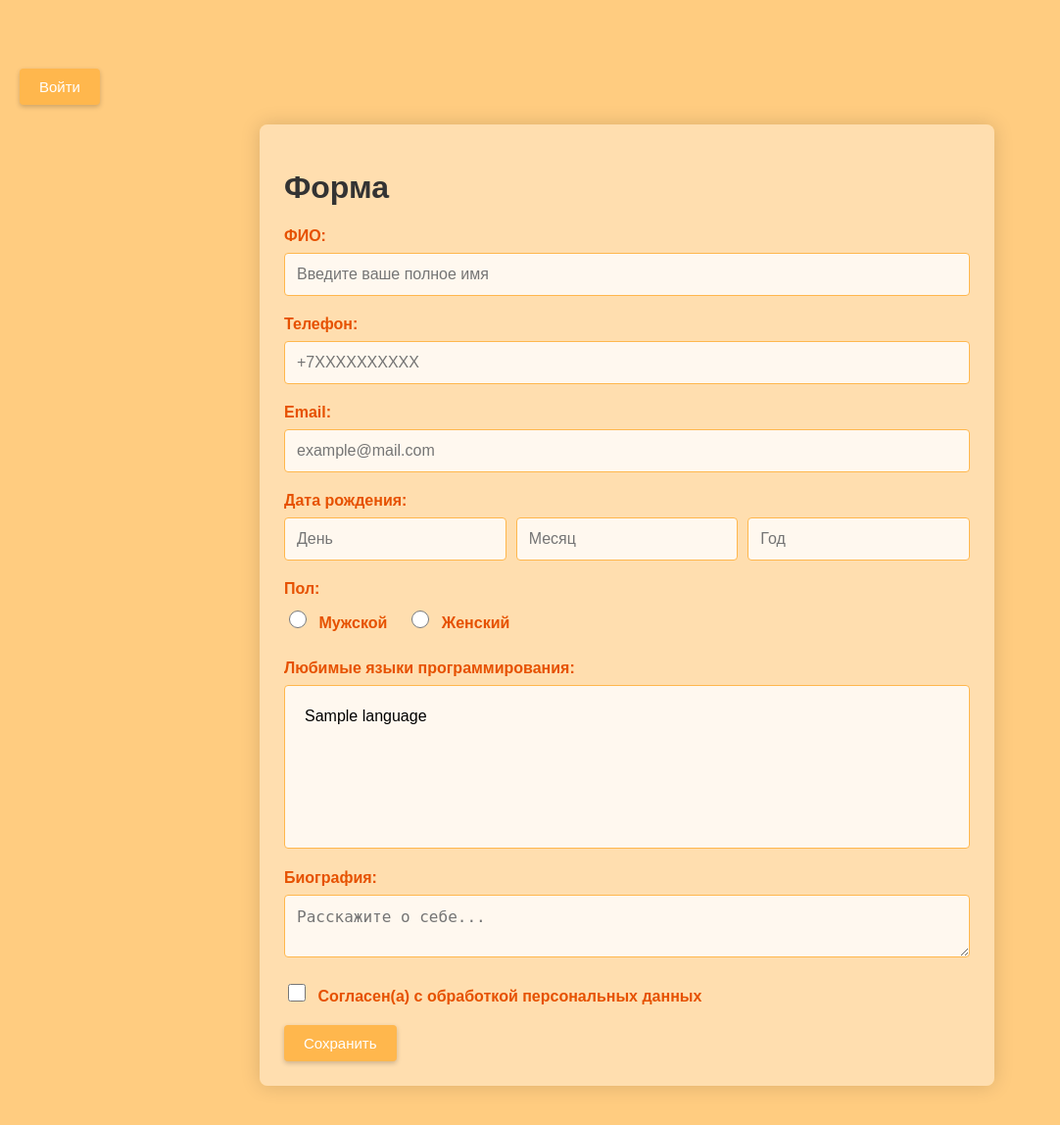
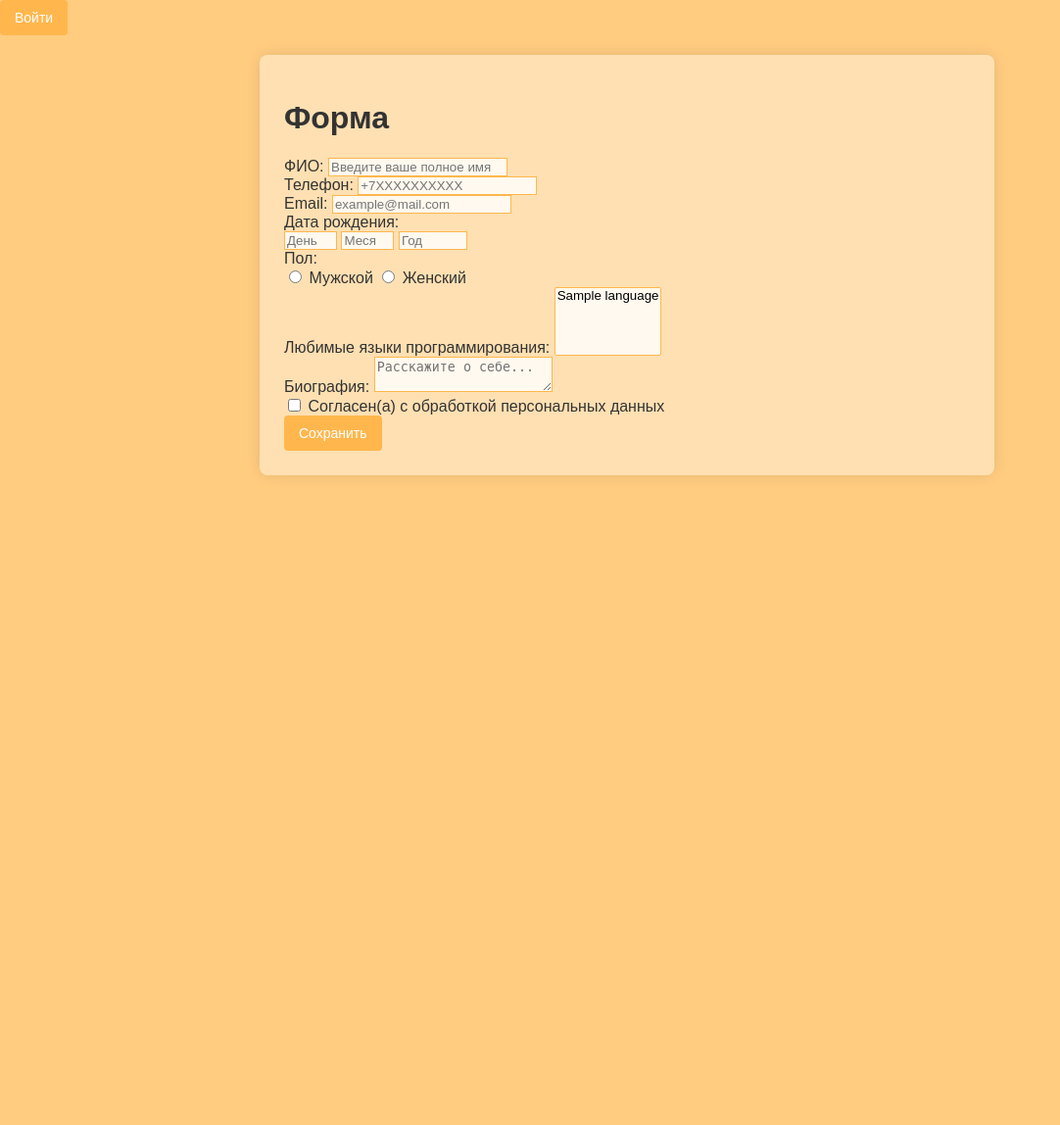
Before and after one commit to Vikkkaaa123/Web2, a PHP site: page /lesson6/index.php in a window 1280 px wide. Shown: the whole page at 98% size, without its empty margins (0-1082 px from the left). After the commit the page ends 485 px from the top, so only its background shows below. Run offline with PHP 8.4, Linux system fonts and the light colour scheme; tables that the repository leaves empty or names only in its code hold one stand-in row (values such as "Sample post").

Commit message:
Update style.css

```diff
--- a/lesson6/style.css
+++ b/lesson6/style.css
@@ -1,193 +1,88 @@
 body {
     background-color: #ffcc80;
-    font-family: 'Arial', sans-serif;
+    font-family: Arial, sans-serif;
     color: #333;
     margin: 0;
-    padding: 70px 20px 20px;
-    min-height: 100vh;
+    padding: 0;
 }
 
 body.index-page, body.login-page {
     background-image: url('fon.PNG');
     background-size: cover;
     background-position: center;
-    background-attachment: fixed;
-}
-
-button, input[type="submit"], input[type="button"],
-.auth-btn, .button, .admin-logout {
-    background-color: #ffb74d !important;
-    color: white !important;
-    border: none;
-    padding: 10px 20px;
-    border-radius: 4px;
-    cursor: pointer;
-    font-size: 15px;
-    transition: all 0.3s;
-    box-shadow: 0 2px 5px rgba(0,0,0,0.2);
-}
-
-button:hover, input[type="submit"]:hover,
-input[type="button"]:hover, .button:hover {
-    background-color: #ffa726 !important;
-    transform: translateY(-2px);
-    box-shadow: 0 4px 8px rgba(0,0,0,0.2);
+    background-repeat: no-repeat;
+    min-height: 100vh;
 }
 
 form {
     max-width: 700px;
     margin: 20px auto;
-    background: rgba(255, 224, 178, 0.95); /* #ffe0b2 с прозрачностью */
+    background: #ffe0b2;
     padding: 25px;
     border-radius: 8px;
-    box-shadow: 0 0 20px rgba(0, 0, 0, 0.15);
-}
-
-.form-group {
-    margin-bottom: 20px;
-}
-
-label {
-    display: block;
-    margin-bottom: 8px;
-    font-weight: bold;
-    color: #e65100;
-}
-
-input[type="text"],
-input[type="tel"],
-input[type="email"],
-input[type="number"],
-input[type="password"],
-select,
-textarea {
-    width: 100%;
-    padding: 12px;
-    border: 1px solid #ffb74d;
-    border-radius: 4px;
-    background-color: rgba(255, 255, 255, 0.8);
-    box-sizing: border-box;
-    font-size: 16px;
+    box-shadow: 0 0 15px rgba(0, 0, 0, 0.1);
 }
 
 table {
     width: 100%;
     border-collapse: collapse;
-    margin: 25px 0;
-    background-color: #ffe0b2;
-    box-shadow: 0 0 10px rgba(0,0,0,0.1);
+    margin: 20px 0;
+    background: #ffe0b2;
 }
 
 th {
-    background-color: #ffb74d;
+    background: #ffb74d;
     color: white;
-    padding: 15px;
+    padding: 12px;
     text-align: left;
 }
 
 td {
-    padding: 12px;
-    border-bottom: 1px solid #ffcc80;
+    padding: 10px;
+    border-bottom: 1px solid #ffb74d;
 }
 
-tr:nth-child(even) {
-    background-color: rgba(255, 183, 77, 0.1);
+button, input[type="submit"], input[type="button"],
+.auth-btn, .button, .admin-logout {
+    background: #ffb74d !important;
+    color: white !important;
+    border: none;
+    padding: 10px 15px;
+    border-radius: 4px;
+    cursor: pointer;
+    font-size: 14px;
+    transition: background 0.3s;
+}
+
+button:hover, input[type="submit"]:hover,
+input[type="button"]:hover, .button:hover {
+    background: #ffa726 !important;
+}
+
+.admin-logout {
+    position: absolute;
+    top: 20px;
+    right: 20px;
 }
 
 .admin-container {
     max-width: 1200px;
     margin: 40px auto;
     padding: 30px;
-    background-color: #ffe0b2;
-    border-radius: 10px;
-    box-shadow: 0 0 25px rgba(0,0,0,0.2);
+    background: #ffe0b2;
+    border-radius: 8px;
     position: relative;
 }
 
-.admin-logout {
-    position: fixed;
-    top: 20px;
-    right: 20px;
-    z-index: 1000;
+input, select, textarea {
+    background: rgba(255, 255, 255, 0.8);
+    border: 1px solid #ffb74d;
 }
 
 @media (max-width: 768px) {
-    body {
-        padding: 80px 15px 15px;
-    }
-
-    form {
-        padding: 15px;
-        margin: 15px;
-    }
-
-    .admin-container {
-        padding: 20px;
-        margin: 20px 15px;
-    }
-
     .admin-logout {
         position: static;
         display: block;
         margin: 0 auto 20px;
-        width: 100%;
     }
 }
-
-.error-message {
-    color: #d32f2f;
-    font-size: 14px;
-    margin-top: 5px;
-    font-style: italic;
-}
-
-.error {
-    border: 2px solid #d32f2f !important;
-    background-color: #ffebee !important;
-}
-
-select[multiple] {
-    height: auto;
-    min-height: 150px;
-}
-
-select[multiple] option {
-    padding: 8px;
-    margin: 2px 0;
-    border-radius: 3px;
-}
-
-select[multiple] option:hover {
-    background-color: #ffb74d;
-    color: white;
-}
-
-input[type="radio"], input[type="checkbox"] {
-    accent-color: #ffb74d;
-    width: 18px;
-    height: 18px;
-    margin-right: 8px;
-}
-
-.date-fields {
-    display: flex;
-    gap: 10px;
-}
-
-.date-fields input {
-    flex: 1;
-}
-
-.gender-options {
-    display: flex;
-    gap: 20px;
-    margin-top: 10px;
-}
-
-.credentials {
-    background: rgba(255, 224, 178, 0.9);
-    padding: 20px;
-    border-radius: 8px;
-    margin-bottom: 25px;
-    box-shadow: 0 0 10px rgba(0,0,0,0.1);
-}
```
